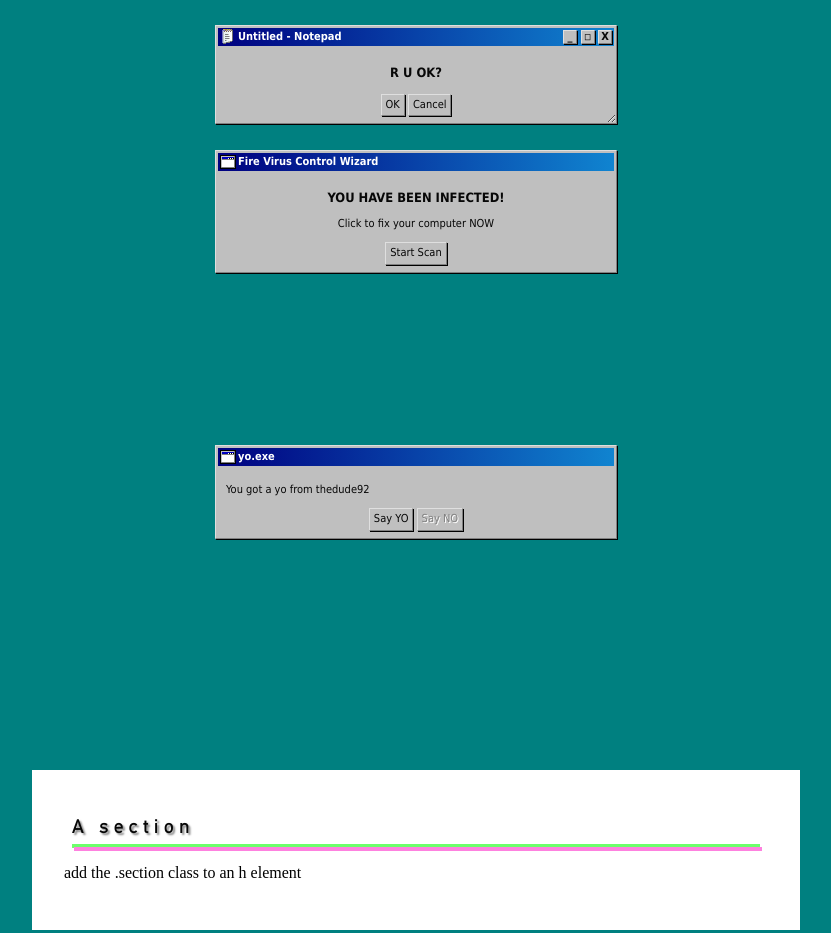
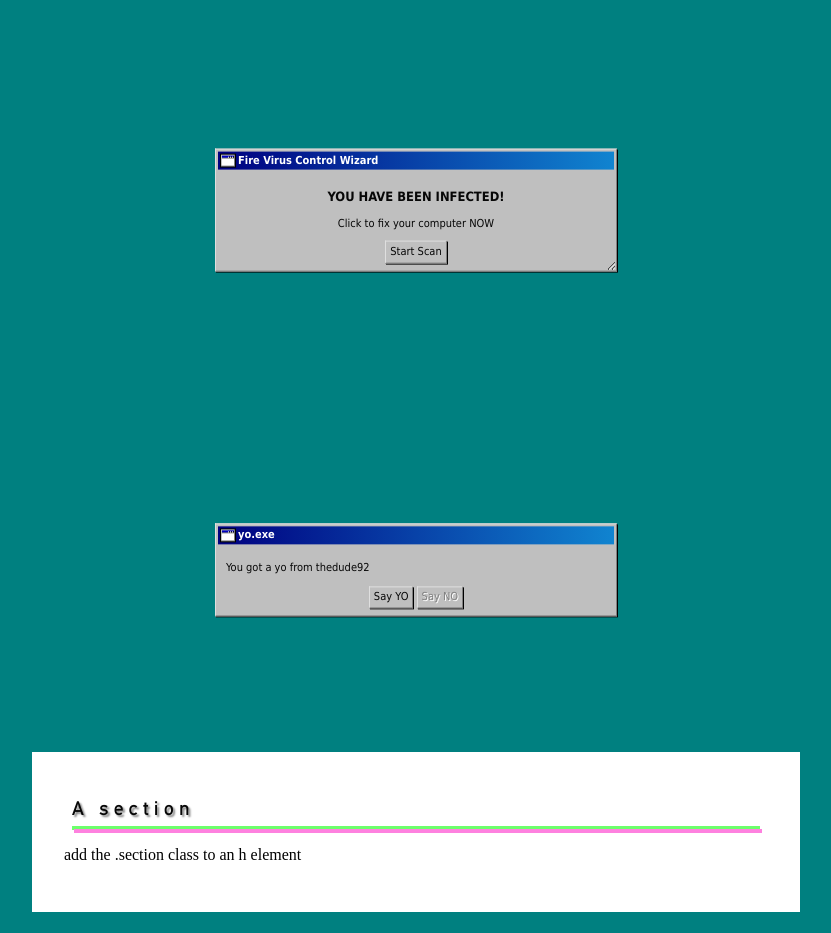
Before and after one commit to rozap/vaporwave, a website: page demo/index.html in a window 1280 px wide. Shown: the top 933 px of the page, without its empty margins (224-1055 px from the left). Drawn offline with nearby package versions, Linux system fonts and the light colour scheme.

Commit message:
some fixes

```diff
--- a/demo/index.html
+++ b/demo/index.html
@@ -10,54 +10,27 @@
 
   <body>
     <div class='vaporwave palm-trees water example'>
-      <br/><br/>
-      <div class='resizable window'>
-        <div class='header'>
-          <img class='icon' src='icons/txt.gif'/>
-          Untitled - Notepad
-          <div class='buttons'>
-            <button>_</button>
-            <button>&#x25FD;</button>
-            <button>X</button>
-          </div>
-        </div>
-        <div class='content'>
-          <center>
-            <h3>R U OK?</h3>
-            <p></p>
-            <button>OK</button>
-            <button>Cancel</button>
-          </center>
-        </div>
-      </div>
-      <br/><br/>
-
-      <div class='window'>
+      <div class='resizable window center-it'>
         <div class='header'>
           <img class='icon' src='icons/exe.gif'/>
           Fire Virus Control Wizard
         </div>
-
         <div class='content'>
           <center>
             <h3>YOU HAVE BEEN INFECTED!</h3>
             <p>Click to fix your computer NOW</p>
-
             <button>Start Scan</button>
           </center>
         </div>
       </div>
-      <br/><br/>
     </div>
 
     <div class='vaporwave windows white-marble columns'>
-      <br/><br/>
-      <div class='window'>
+      <div class='window center-it'>
         <div class='header'>
           <img class='icon' src='icons/exe.gif'/>
           yo.exe
         </div>
-
         <div class='content'>
           <p>You got a yo from thedude92</p>
           <center>
@@ -66,24 +39,20 @@
           </center>
         </div>
       </div>
-      <br/><br/>
     </div>
 
-    <div class='divider'></div>
-
-    <div class="example">
-
-      <div class="container">
-        <h3 class="section">A section</h3>
+    <div class='example'>
+      <div class='container'>
+        <h3 class='section'>A section</h3>
         <p>
           add the .section class to an h element
         </p>
       </div>
     </div>
 
-    <div class="example water dolphins">
-      <div class="container">
-        <h3 class="section">dolphins</h3>
+    <div class='example water dolphins'>
+      <div class='container'>
+        <h3 class='section'>dolphins</h3>
         <p>
           add the .dolphins class to an element
         </p>
@@ -91,9 +60,9 @@
     </div>
 
 
-    <div class="example">
-      <div class="container bevel">
-        <h3 class="section">bevels</h3>
+    <div class='example'>
+      <div class='container bevel'>
+        <h3 class='section'>bevels</h3>
         <p>
           add the .bevel class to an element
         </p>
--- a/demo/vaporwave.css
+++ b/demo/vaporwave.css
@@ -21,7 +21,7 @@ h6.section {
   letter-spacing: 6px;
   display: block;
 }
-.section::after {
+.section:after {
   content: '';
   width: 100%;
   height: 4px;
@@ -32,7 +32,7 @@ h6.section {
   left: 2px;
   background: #fe81df;
 }
-.section::before {
+.section:before {
   content: ' ';
   background-image: url("img/ic-section-small.png");
   background-repeat: none;
@@ -182,7 +182,7 @@ h6.section {
   position: relative;
   background: #bfbfbf !important;
 }
-.bevel::after {
+.bevel:after {
   box-shadow: -5px -5px 2px rgba(0,0,0,0.4) inset, 5px 5px 2px rgba(255,255,255,0.4) inset;
   position: absolute;
   left: 0px;
@@ -190,7 +190,7 @@ h6.section {
   bottom: 0px;
   right: 0px;
   display: block;
-  content: "\00a0";
+  content: '\00a0';
 }
 .container {
   max-width: 768px;
@@ -199,3 +199,12 @@ h6.section {
   margin-right: -webkit-calc(50% - 768px / 2);
   margin-right: calc(50% - 768px / 2);
 }
+.center-it {
+  position: absolute;
+  max-width: 768px;
+  top: 50%;
+  left: 50%;
+  -webkit-transform: translate(-50%, -50%);
+  -ms-transform: translate(-50%, -50%);
+  transform: translate(-50%, -50%);
+}
--- a/src/font.styl
+++ b/src/font.styl
@@ -31,7 +31,7 @@ h1.section, h2.section, h3.section, h4.section, h5.section, h6.section
   display: block
 
 //wtf is the pink showing in front of the green
-.section::after
+.section:after
   content: ''
   width: 100%
   height: 4px
@@ -43,7 +43,7 @@ h1.section, h2.section, h3.section, h4.section, h5.section, h6.section
   background: pink
 
 
-.section::before
+.section:before
   content: ' '
   background-image: url('img/ic-section-small.png')
   background-repeat: none
--- a/src/index.styl
+++ b/src/index.styl
@@ -14,3 +14,10 @@
   max-width: 768px
   margin-left: calc(50% - 768px/2)
   margin-right: calc(50% - 768px/2)
+
+.center-it
+  position: absolute
+  max-width: 768px
+  top: 50%
+  left: 50%
+  transform: translate(-50%, -50%)
```
Also changed, not shown: src/bevels.styl (+4 -4 lines), dist/vaporwave.css, dist/vaporwave.min.css.
